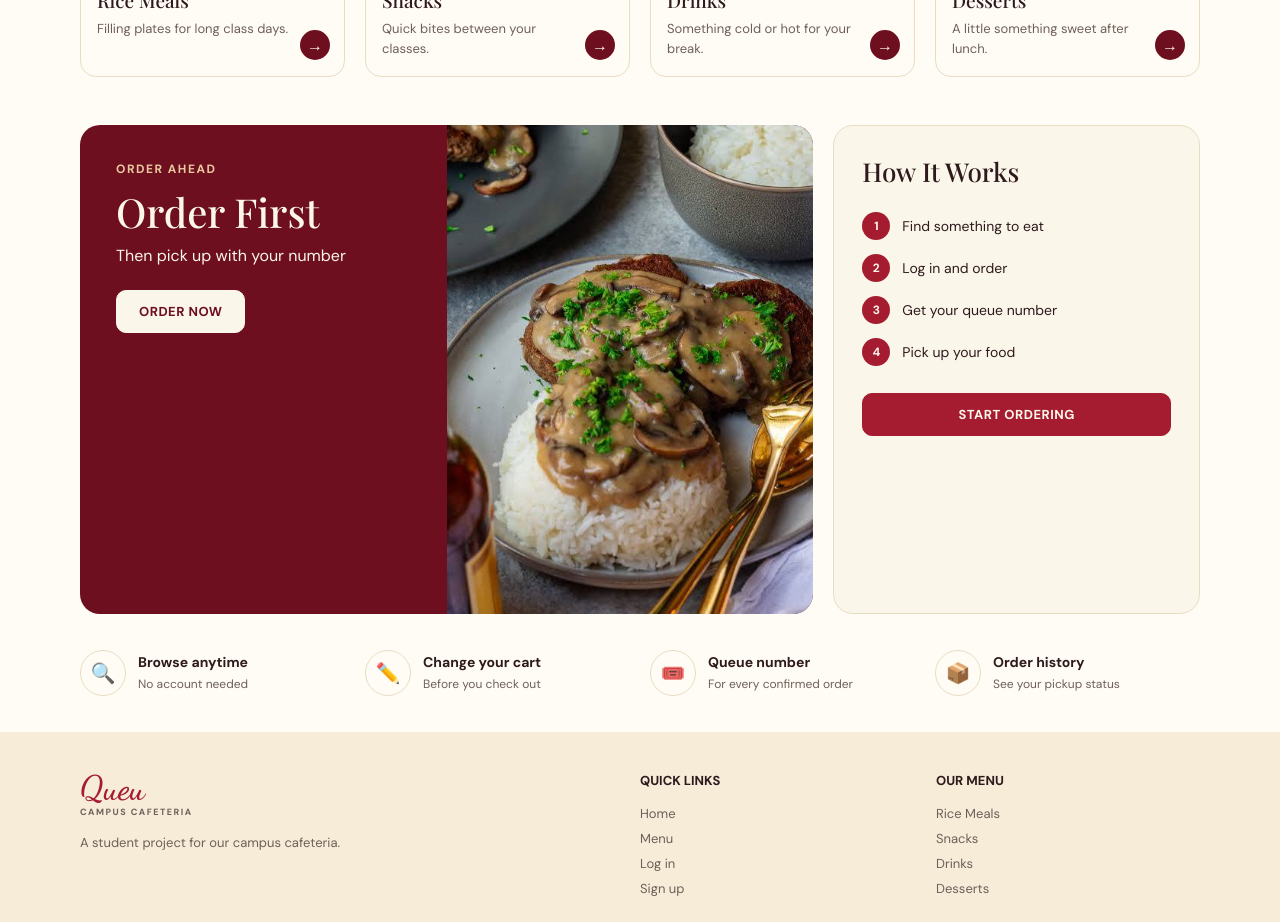
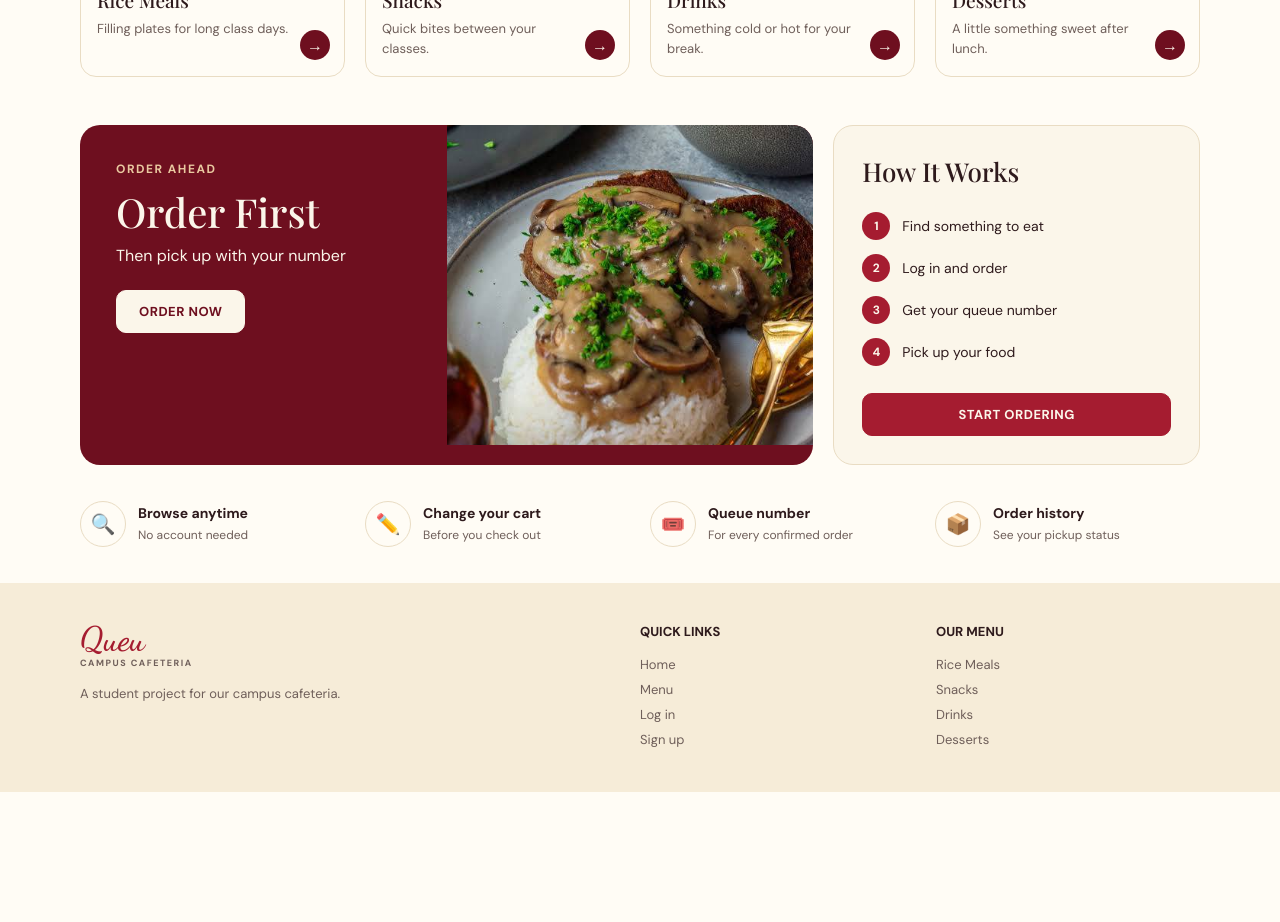
Before and after one commit to GONG4o4/campus-cafeteria-system, a React (Vite) app in the folder frontend/: page / in a window 1280 px wide. Shown: the part 1380-2302 px from the top of the page. After the commit the page ends 2172 px from the top, so only its background shows below. Built offline with nearby package versions, Linux system fonts and the light colour scheme; a web font is replaced by a local one.

Commit message:
style: stop the order banner photo stretching the section

```diff
--- a/frontend/src/pages/LandingPage.css
+++ b/frontend/src/pages/LandingPage.css
@@ -502,8 +502,7 @@
 .landing-offer-banner img {
   display: block;
   width: 100%;
-  height: 100%;
-  min-height: 260px;
+  height: 320px;
   object-fit: cover;
 }
 
```
